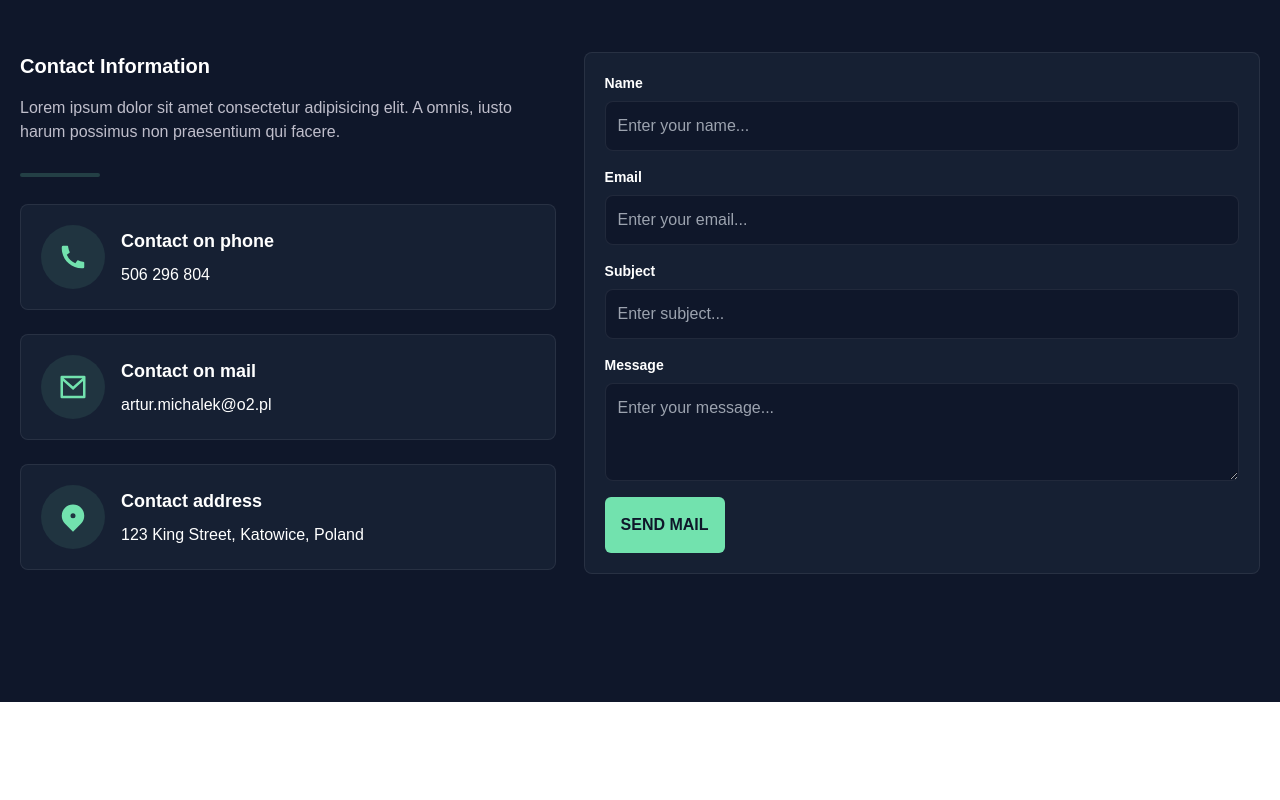
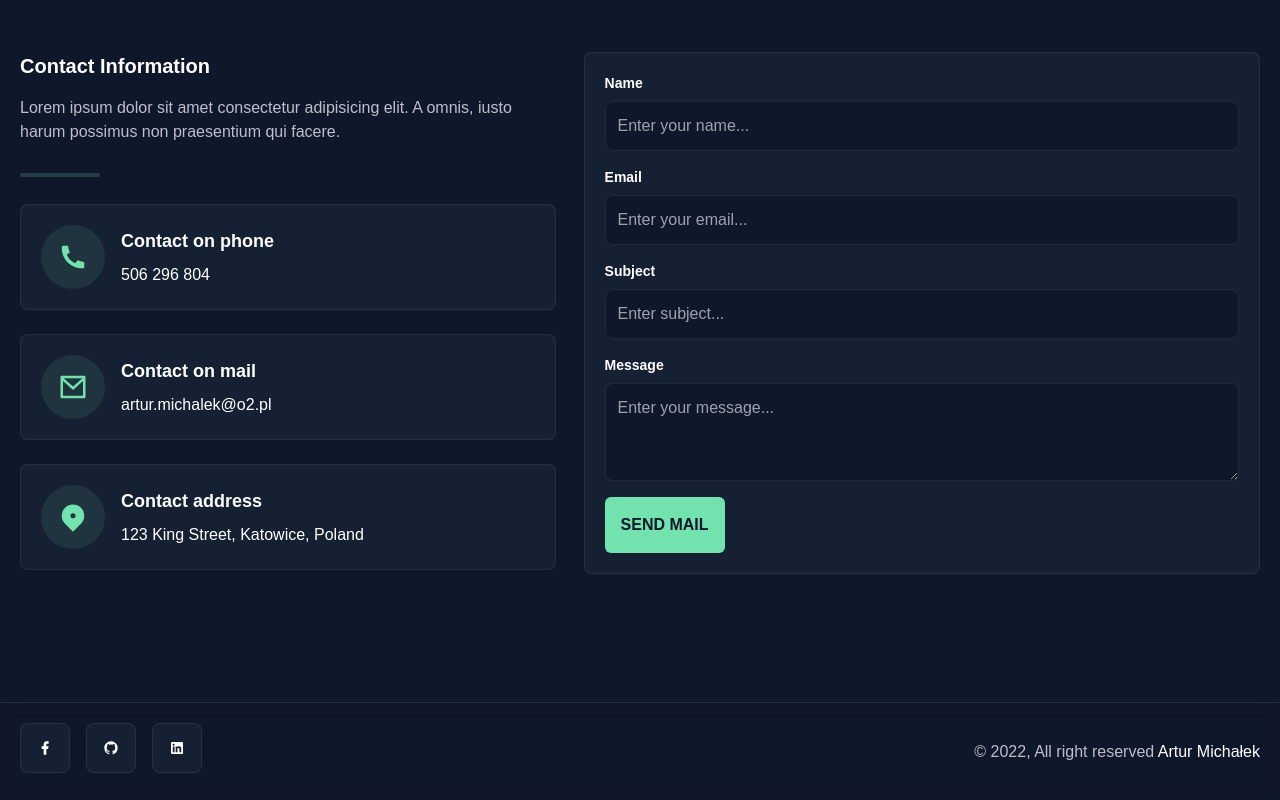
Before and after one commit to Sh4ke96/portfolio-project, a Next.js app: page / in a window 1280 px wide. Shown: the part 3812-4612 px from the top of the page. Before the commit the page ends 4514 px from the top, so only its background shows below. Built offline with nearby package versions, Linux system fonts and the light colour scheme.

Commit message:
add footer

```diff
--- /dev/null
+++ b/components/Footer/Footer.tsx
@@ -0,0 +1,40 @@
+import { FC } from "react";
+import {
+  RiFacebookFill,
+  RiGithubFill,
+  RiLinkedinBoxFill,
+} from "react-icons/ri";
+
+const Footer: FC = () => {
+  return (
+    <footer className="footer relative z-20 border-t border-white border-opacity-10 bg-grey bg-opacity-95 backdrop-blur backdrop-filter">
+      <div className="container mx-auto flex flex-wrap items-center justify-between gap-y-5 gap-x-7 p-5 text-center md:flex-nowrap">
+        <div className="w-full md:w-auto">
+          <ul className="mb-0 inline-flex list-none flex-wrap gap-3 pl-0 sm:gap-4">
+            <li className="border border-gray border-opacity-10 p-4 bg-light_blue rounded-lg inline-block align-middle">
+              <a href="/">
+                <RiFacebookFill />
+              </a>
+            </li>
+            <li className="border border-gray border-opacity-10 p-4 bg-light_blue rounded-lg inline-block align-middle">
+              <a href="/">
+                <RiGithubFill />
+              </a>
+            </li>
+            <li className="border border-gray border-opacity-10 p-4 bg-light_blue rounded-lg inline-block align-middle">
+              <a href="/">
+                <RiLinkedinBoxFill />
+              </a>
+            </li>
+          </ul>
+        </div>
+        <p className="mb-0 w-full md:w-auto text-gray">
+          © 2022, All right reserved{" "}
+          <span className="text-white">Artur Michałek</span>
+        </p>
+      </div>
+    </footer>
+  );
+};
+
+export default Footer;
--- a/components/index.tsx
+++ b/components/index.tsx
@@ -5,6 +5,7 @@ import SectionAbout from "./Sections/SectionAbout";
 import SectionExperience from "./Sections/SectionExperience";
 import SectionProjects from "./Sections/SectionProjects";
 import SectionContact from "./Sections/SectionContact";
+import Footer from "./Footer/Footer";
 
 export {
   Wrapper,
@@ -14,4 +15,5 @@ export {
   SectionExperience,
   SectionProjects,
   SectionContact,
+  Footer,
 };
--- a/pages/index.tsx
+++ b/pages/index.tsx
@@ -8,6 +8,7 @@ import {
   SectionExperience,
   SectionProjects,
   SectionContact,
+  Footer,
 } from "../components/";
 
 const Home: NextPage = () => {
@@ -24,6 +25,7 @@ const Home: NextPage = () => {
       <SectionExperience />
       <SectionProjects />
       <SectionContact />
+      <Footer />
     </Wrapper>
   );
 };
```
